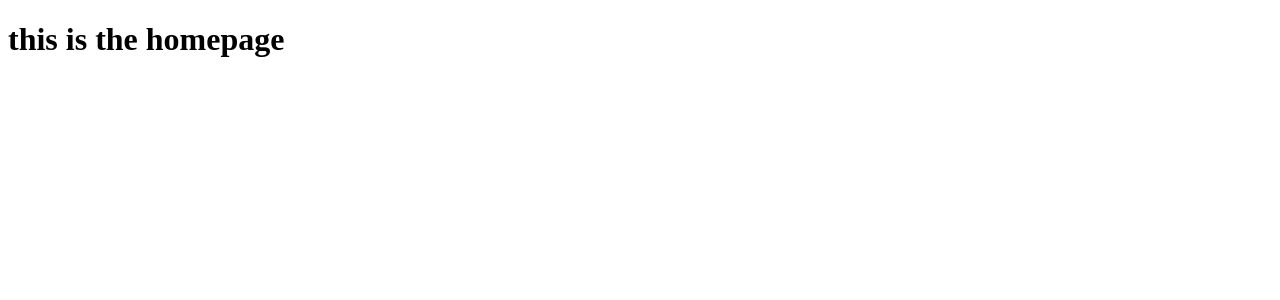
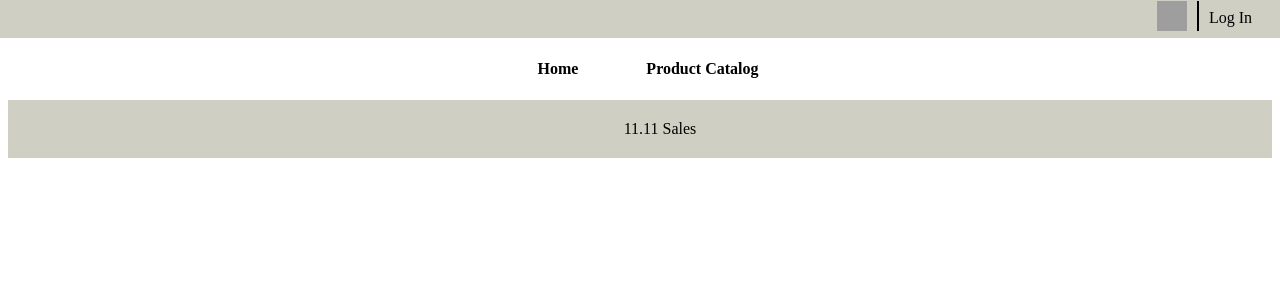
Before and after one commit to keefhub/WebApp-Design, a PHP site: page /homepage.html in a window 1280 px wide. Shown: the top 300 px of the page. Run offline with PHP 8.4, Linux system fonts and the light colour scheme; grey boxes are pictures that could not be loaded.

Commit message:
updates to homepage

```diff
--- a/frontend/pages/App.css
+++ b/frontend/pages/App.css
@@ -1,3 +1,8 @@
+.main-content {
+  margin: auto;
+  padding-top: 72px;
+}
+
 .form,
 .register {
   display: flex;
@@ -53,3 +58,77 @@
   color: #000000;
   cursor: pointer;
 }
+.top-bar {
+  margin: -10px;
+  padding: 0;
+  display: flex;
+  align-items: center;
+  justify-content: flex-end;
+  background-color: #cfcfc4;
+  height: 40px;
+}
+
+.top-bar a {
+  margin-right: 30px;
+  color: #000000;
+  text-decoration: none;
+  margin-left: -20px;
+}
+
+.top-bar img {
+  width: 30px;
+  height: 30px;
+  margin-left: 20px;
+  border-right: 2px solid #000000;
+  padding-right: 10px;
+}
+
+nav {
+  margin-top: 40px;
+  text-align: center;
+  position: fixed;
+  top: 0;
+  width: 100%;
+  background: white;
+  z-index: 100;
+}
+
+nav ul {
+  list-style-type: none;
+  margin: 0;
+  padding: 0;
+}
+
+nav li {
+  display: inline-block;
+  padding-top: 20px;
+  padding-bottom: 20px;
+}
+
+nav a {
+  text-decoration: none;
+  color: black;
+  font-weight: bold;
+  padding: 24px 32px;
+}
+
+nav a:hover {
+  border-bottom: solid 2px #000000;
+  color: #000000;
+}
+
+.slider {
+  display: flex;
+  overflow: hidden;
+}
+
+.slide {
+  flex: 0 0 100%;
+  text-align: center;
+  padding: 20px;
+  background-color: #cfcfc4;
+}
+
+.slide p {
+  margin: 0;
+}
--- a/frontend/pages/homepage.html
+++ b/frontend/pages/homepage.html
@@ -7,6 +7,54 @@
 </head>
 <body>
   <div class="body">
-    <h1>this is the homepage</h1>
+    <div class="top-bar">
+      <a href="./checkoutPage.html"
+        ><img src="../components/icons/shopping-bag.png" alt="cart"
+      /></a>
+      <a href="./login/loginpage.html">Log In</a>
+    </div>
+    <div class="nav">
+      <nav>
+        <ul>
+          <li><a href="./homepage.html">Home</a></li>
+          <li><a href="./storefrontPage.html">Product Catalog</a></li>
+        </ul>
+      </nav>
+    </div>
+    <div class="main-content">
+      <div class="slider">
+        <div class="slide">
+          <p>11.11 Sales</p>
+        </div>
+        <div class="slide">
+          <p>Get 25% off selected items!</p>
+        </div>
+      </div>
+      <script>
+        const slider = document.querySelector(".slider");
+        const slides = document.querySelectorAll(".slide");
+        let currentIndex = 0;
+
+        function updateSlider() {
+          const slideWidth = slides[currentIndex].offsetWidth;
+          const translateValue = -currentIndex * slideWidth + "px";
+          slider.style.transform = "translateX(" + translateValue + ")";
+        }
+
+        function showNextSlide() {
+          currentIndex++;
+          if (currentIndex >= slides.length) {
+            currentIndex = 0;
+          }
+          updateSlider();
+        }
+
+        function autoSlide() {
+          setInterval(showNextSlide, 3000);
+        }
+
+        autoSlide();
+      </script>
+    </div>
   </div>
 </body>
--- a/frontend/pages/login/loginpage.html
+++ b/frontend/pages/login/loginpage.html
@@ -38,6 +38,7 @@
       <p class="message">
         Not registered? <a href="register.html">Create an account</a>
       </p>
+      <p class="message">Back to <a href="../homepage.html">Home.</a></p>
     </form>
   </div>
 </body>
```
Also changed, not shown: frontend/components/footer.html (deleted, +0 -7 lines), frontend/pages/checkoutPage.html (+7 -0 lines), frontend/pages/storefrontPage.html (+19 -0 lines), frontend/components/icons/shopping-bag.png (added), readme.md.
